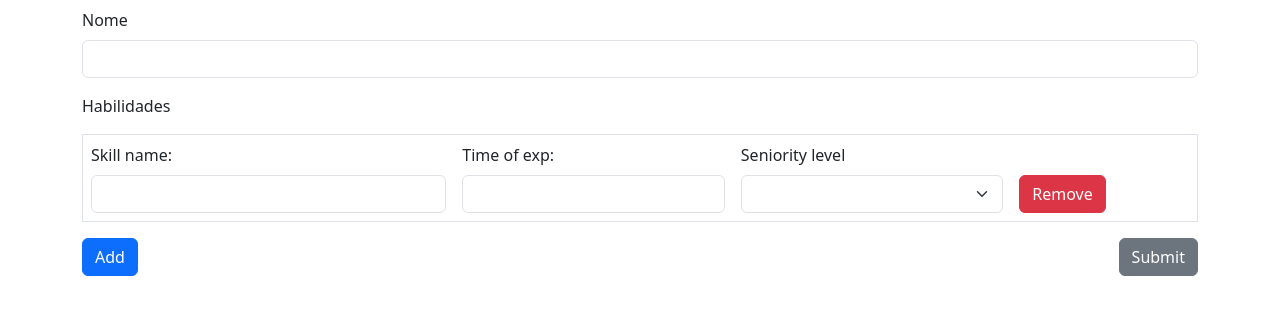
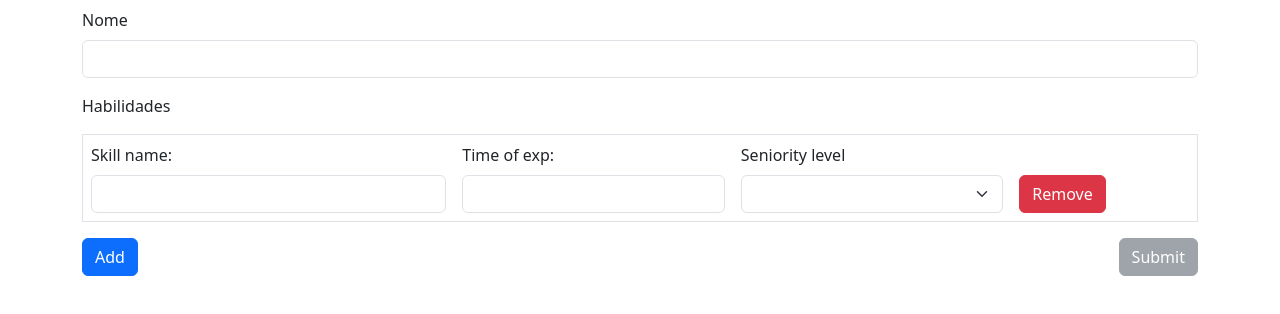
Before and after one commit to diegocantelli/AngularFormArray, an Angular app: page / in a window 1280 px wide. Shown: the top 314 px of the page. Built offline with nearby package versions, Linux system fonts and the light colour scheme.

Commit message:
Adding logic to the submit button to prevent the form being submited when in invalid state

```diff
--- a/src/app/app.component.html
+++ b/src/app/app.component.html
@@ -47,7 +47,7 @@
     </div>
     <div class="space-buttons">
       <button class="mt-3 btn btn-primary" type="button" (click)="addSkills()">Add</button>
-      <button class="mt-3 btn btn-secondary" type="submit">Submit</button>
+      <button [disabled]="allSkillsInvalid()" class="mt-3 btn btn-secondary" type="submit">Submit</button>
     </div>
   </form>
 </main>
--- a/src/app/app.component.ts
+++ b/src/app/app.component.ts
@@ -59,6 +59,10 @@ export class AppComponent implements OnInit{
     return false;
   }
 
+  allSkillsInvalid() : boolean {
+    return this.skills.controls.every(control => control.invalid);
+  }
+
   onSubmit() {
     console.log(this.skillsForm.valid);
     console.log(this.skillsForm.value);
```
